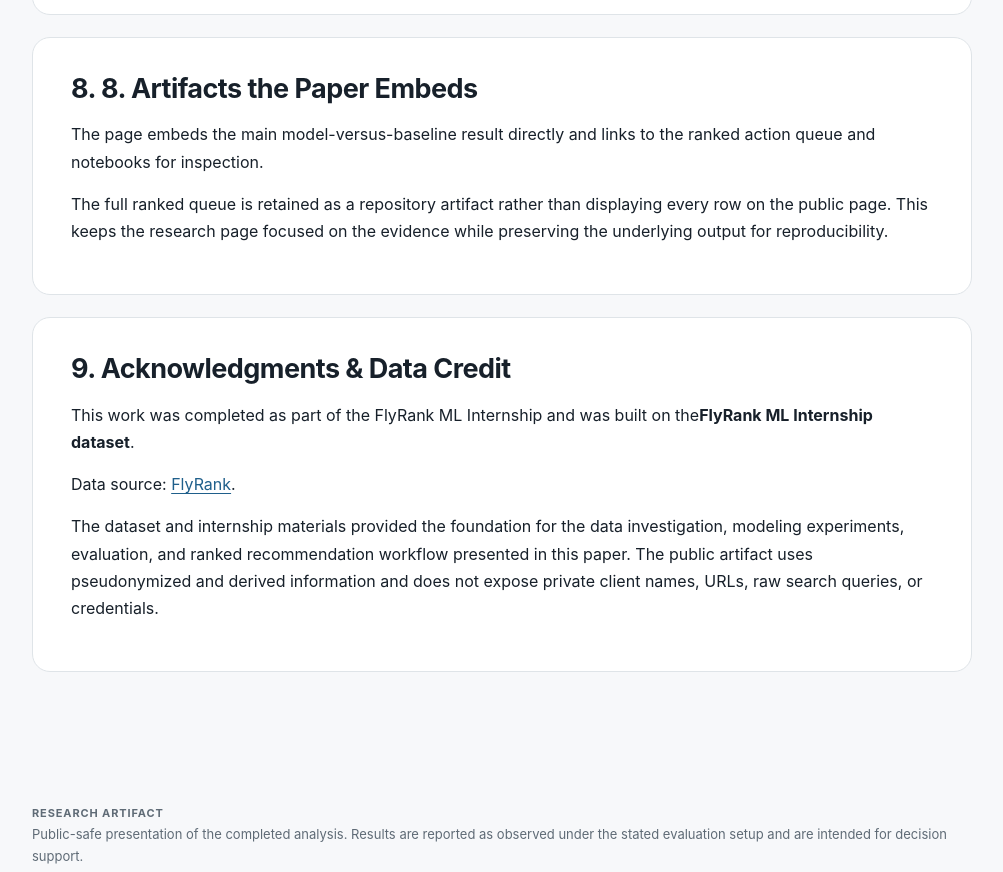
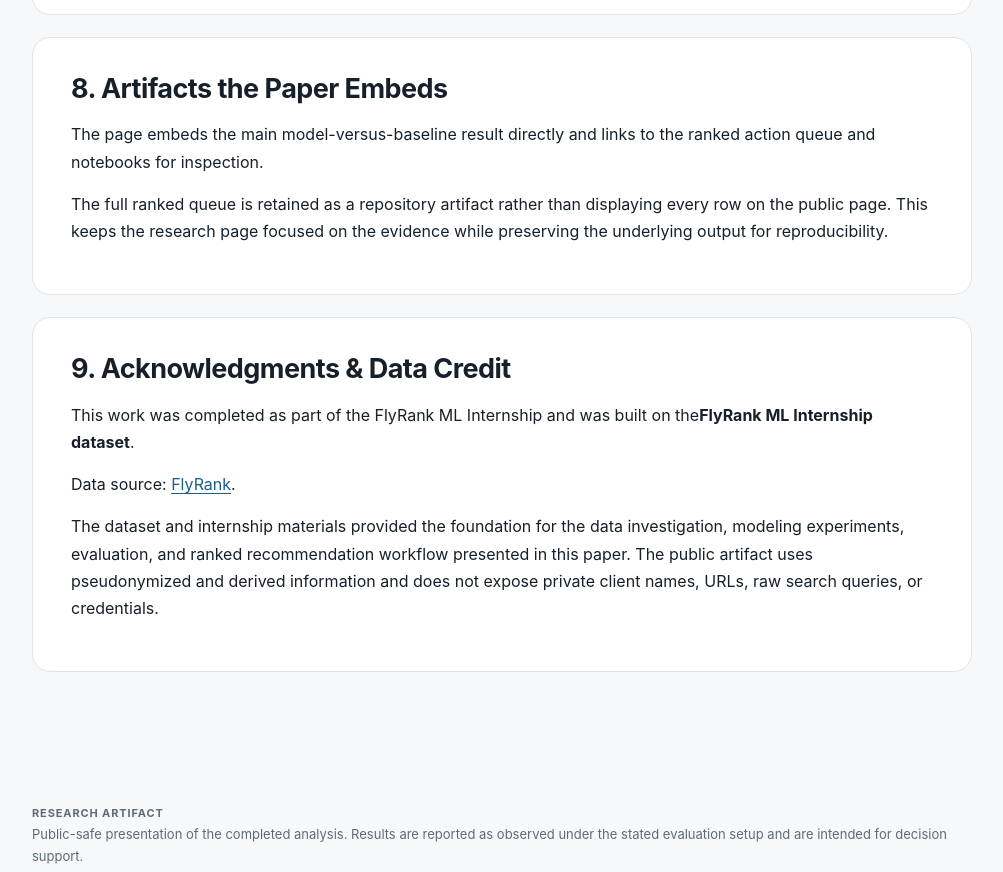
Before and after one commit to muhammadfaseehkhattak/FlyRank-ML-Internship, a plain HTML site: page docs/index.html in a window 1280 px wide. Shown: the part 7327-8199 px from the top of the page, without its empty margins (138-1141 px from the left). Drawn offline with Linux system fonts and the light colour scheme.

Commit message:
Update index.html

```diff
--- a/docs/index.html
+++ b/docs/index.html
@@ -390,7 +390,7 @@
     </section>
 
     <section id="artifacts">
-      <h2>8. 8. Artifacts the Paper Embeds</h2>
+      <h2>8. Artifacts the Paper Embeds</h2>
       <p>The page embeds the main model-versus-baseline result directly and links to the ranked action queue and notebooks for inspection.</p>
       <p>The full ranked queue is retained as a repository artifact rather than displaying every row on the public page. This keeps the research page focused on the evidence while preserving the underlying output for reproducibility.</p>
     </section>
```
